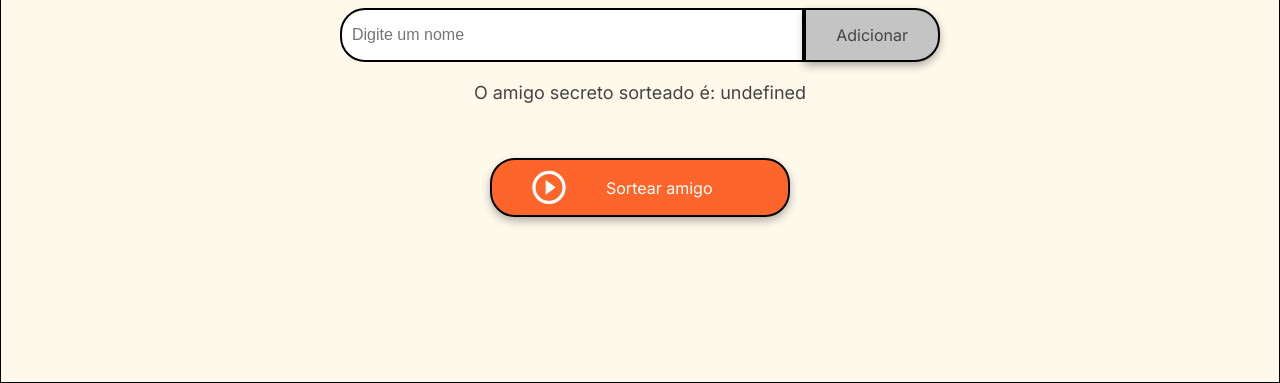
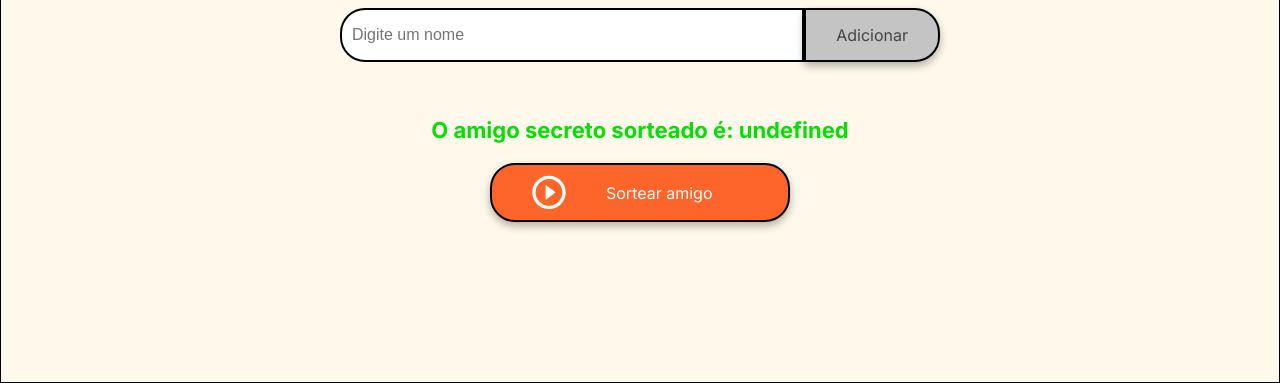
Before and after one commit to wconrado/Challenge-amigo-secreto, a plain HTML site: page index.html in a window 1280 px wide. Both pictures are taken after a click on the button "Sortear amigo". Shown: the part 417-800 px from the top of the page. Drawn offline with Linux system fonts and the light colour scheme.

Commit message:
versão 4

```diff
--- a/app.js
+++ b/app.js
@@ -11,13 +11,20 @@ function sortearAmigo() {
     let numeroLimite = ListaDeAmigos.length;
     let numeroEscolhido = Math.floor(Math.random() * numeroLimite);
     let msgEscolhido = `O amigo secreto sorteado é: ${ListaDeAmigos[numeroEscolhido]}`;
-
-    exibirTextoNaTela('#listaAmigos', msgEscolhido);
+    exibirTextoNaTela('#resultado', msgEscolhido);
 }
 
 function exibirTextoNaTela(tag, texto) {
-    let campo = document.querySelector(tag);
-    campo.innerHTML = texto;
+    const campo = document.querySelector(tag);
+    // Se for um array, transforma cada item em um <li>
+    if (Array.isArray(texto)) {
+        campo.innerHTML = texto.map(nome => `<li>${nome}</li>`).join('');
+    } else {
+        // Se for uma string, cria um único <li>
+        const limpa = document.querySelector('#listaAmigos');
+        limpa.innerHTML = '';
+        campo.innerHTML = `<li>${texto}</li>`;
+    }
 }
 
 function limparCampo() {
--- a/style.css
+++ b/style.css
@@ -134,6 +134,10 @@ ul {
     margin: 20px 0;
 }
 
+.name-list {
+    color: #05DF05;
+}
+
 .result-list {
     margin-top: 15px;
     color: #05DF05;
```
